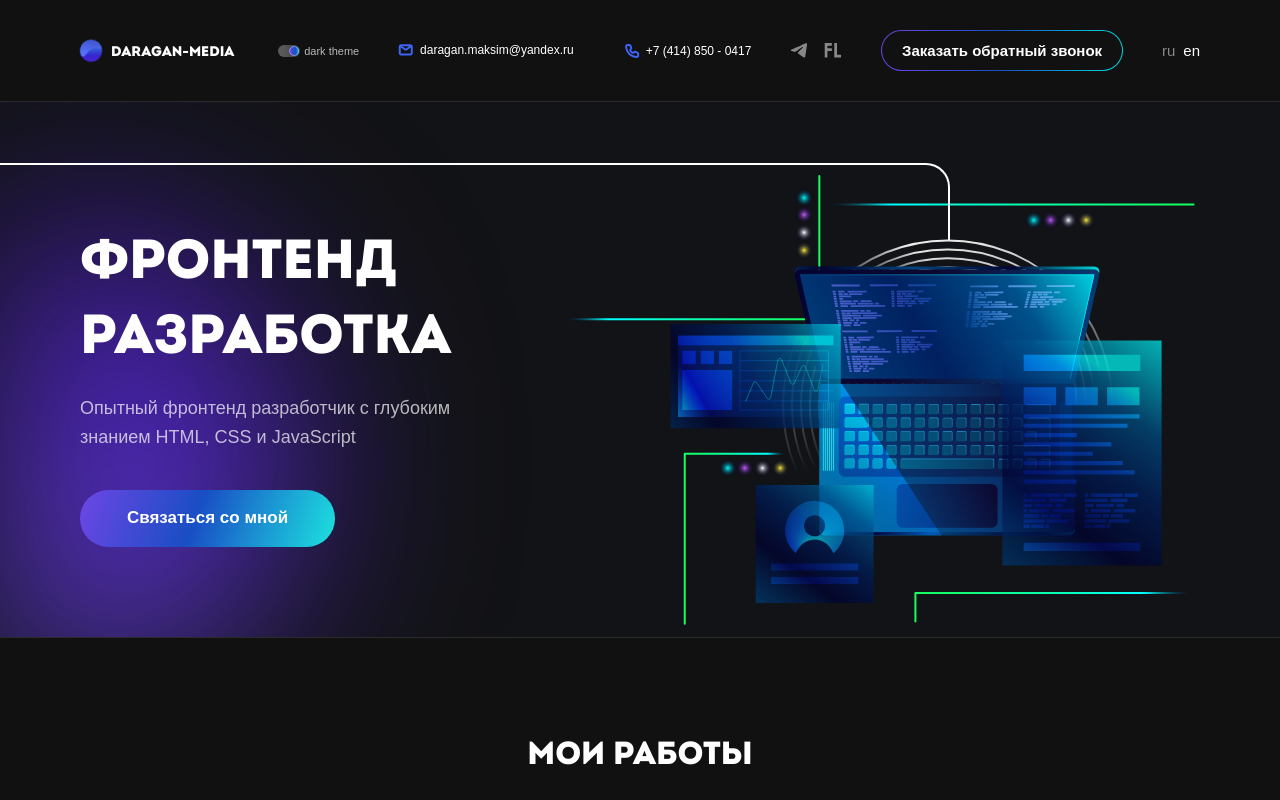
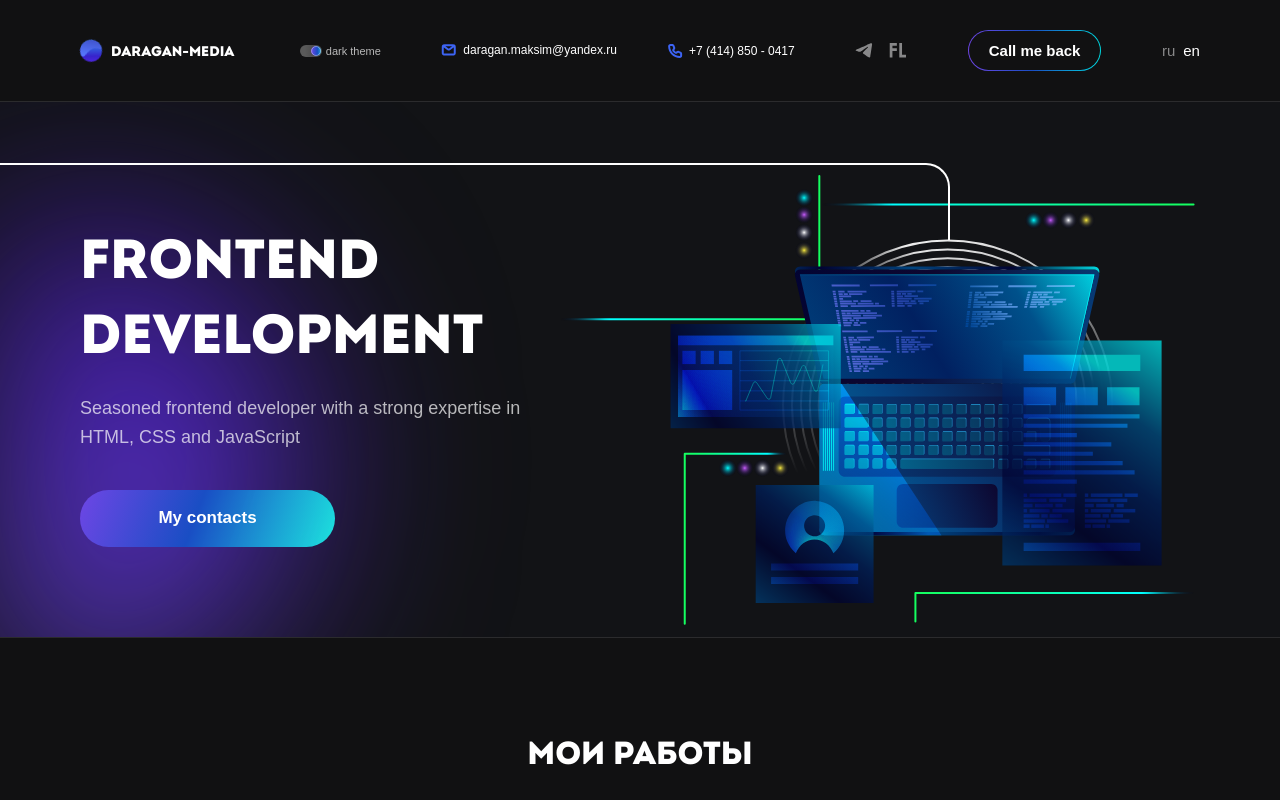
Before and after one commit to Hillel1408/daragan-media, a React (Create React App) app: page / in a window 1280 px wide. Shown: the top 800 px of the page. Built offline with nearby package versions, Linux system fonts and the light colour scheme.

Commit message:
локализация

```diff
--- a/public/locales/en/translation.json
+++ b/public/locales/en/translation.json
@@ -1,3 +1,7 @@
 {
-    "Switcher": "dark theme"
+    "Switcher": "dark theme",
+    "CallMeBack": "Call me back",
+    "FrontendDevelopment": "Frontend development",
+    "SeasonedFrontend": "Seasoned frontend developer with a strong expertise in HTML, CSS and JavaScript",
+    "MyContacts": "My contacts"
 }
--- a/public/locales/ru/translation.json
+++ b/public/locales/ru/translation.json
@@ -1,3 +1,7 @@
 {
-    "Switcher": "темная тема"
+    "Switcher": "темная тема",
+    "CallMeBack": "Заказать обратный звонок",
+    "FrontendDevelopment": "Фронтенд разработка",
+    "SeasonedFrontend": "Опытный фронтенд разработчик с глубоким знанием HTML, CSS и JavaScript",
+    "MyContacts": "Связаться со мной"
 }
--- a/src/components/Header/Header.tsx
+++ b/src/components/Header/Header.tsx
@@ -26,7 +26,7 @@ export default function Header() {
                 <Switcher text={t("Switcher")} />
                 <Contacts className="gap-[50px]" />
                 <Socials />
-                <Button text="Заказать обратный звонок" className="bg-button shadow-[inset_0px_0px_0px_100vw_#111112]" />
+                <Button text={t("CallMeBack")} className="bg-button shadow-[inset_0px_0px_0px_100vw_#111112]" />
                 <div className="text-white flex gap-2 text-[15px] font-light">
                     {languages.map((item, index) => (
                         <button
--- a/src/components/Intro/Intro.tsx
+++ b/src/components/Intro/Intro.tsx
@@ -1,6 +1,9 @@
+import { useTranslation } from "react-i18next";
 import { SecondaryButton, Observer } from "components";
 
 export default function Intro() {
+    const { t } = useTranslation();
+
     return (
         <div className="bg-[#111112] overflow-hidden relative">
             <div
@@ -10,13 +13,9 @@ export default function Intro() {
             >
                 <Observer>
                     <>
-                        <h1 className="font-['Intro'] text-[55px] leading-[136%] uppercase text-white mb-5">
-                            Фронтенд <br /> разработка
-                        </h1>
-                        <p className="text-[18px] leading-[161%] text-[rgba(255,255,255,0.7)]">
-                            Опытный фронтенд разработчик с глубоким <br /> знанием HTML, CSS и JavaScript
-                        </p>
-                        <SecondaryButton text="Связаться со мной" className="w-[255px] mt-[38px]" />
+                        <h1 className="font-['Intro'] text-[55px] leading-[136%] uppercase text-white mb-5 max-w-[500px]">{t("FrontendDevelopment")}</h1>
+                        <p className="text-[18px] leading-[161%] text-[rgba(255,255,255,0.7)] max-w-[450px]">{t("SeasonedFrontend")}</p>
+                        <SecondaryButton text={t("MyContacts")} className="w-[255px] mt-[38px]" />
                     </>
                 </Observer>
             </div>
```
